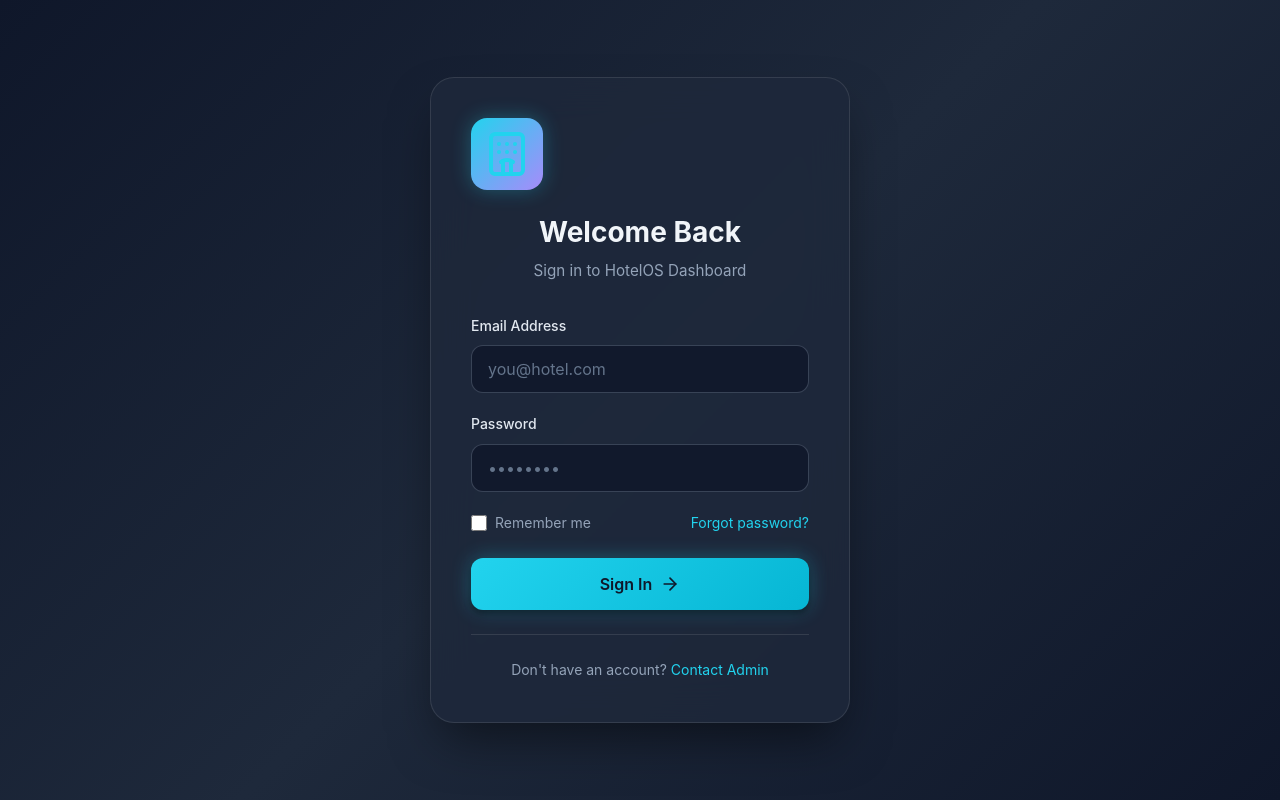
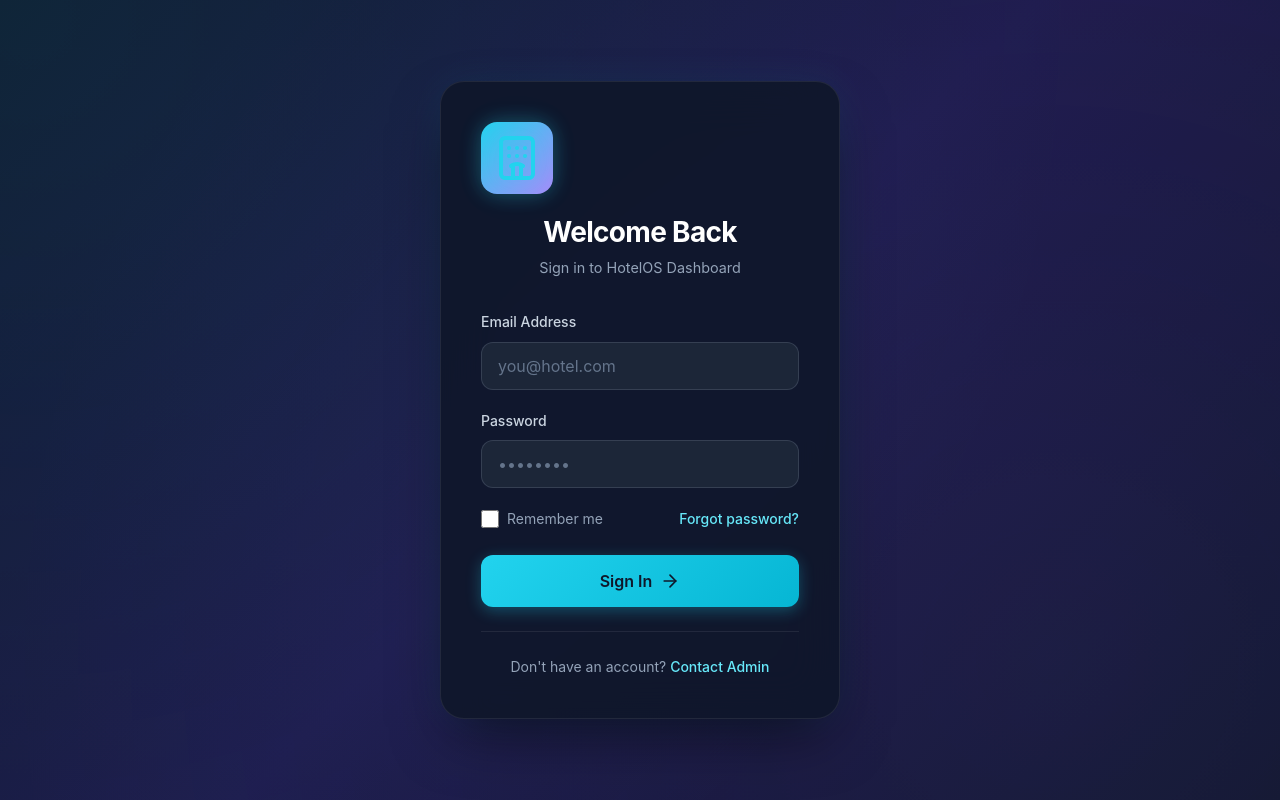
Before and after one commit to Jagatmohan-arch/HotelOS, a PHP site: page / in a window 1280 px wide. Run offline with PHP 8.4, Linux system fonts and the light colour scheme.

Commit message:
Enhance: Login page UI with animated background, better contrast, smooth animations

```diff
--- a/views/auth/login.php
+++ b/views/auth/login.php
@@ -107,25 +107,47 @@ $csrfToken = $csrfToken ?? '';
 </div>
 
 <style>
-/* Login Page Specific Styles */
+/* Login Page Enhanced Styles */
 .login-wrapper {
     min-height: 100vh;
     display: flex;
     align-items: center;
     justify-content: center;
-    padding: 2rem;
-    background: linear-gradient(135deg, #0f172a 0%, #1e293b 50%, #0f172a 100%);
+    padding: 1.5rem;
+    background: linear-gradient(135deg, #0f172a 0%, #1e1b4b 50%, #0f172a 100%);
+    position: relative;
+    overflow: hidden;
+}
+
+.login-wrapper::before {
+    content: '';
+    position: absolute;
+    top: -50%;
+    left: -50%;
+    width: 200%;
+    height: 200%;
+    background: radial-gradient(circle at 30% 30%, rgba(34, 211, 238, 0.08) 0%, transparent 50%),
+                radial-gradient(circle at 70% 70%, rgba(139, 92, 246, 0.08) 0%, transparent 50%);
+    animation: bgFloat 20s ease-in-out infinite;
+}
+
+@keyframes bgFloat {
+    0%, 100% { transform: translate(0, 0); }
+    50% { transform: translate(-5%, -5%); }
 }
 
 .login-card {
     width: 100%;
-    max-width: 420px;
+    max-width: 400px;
     padding: 2.5rem;
-    background: rgba(30, 41, 59, 0.8);
-    backdrop-filter: blur(20px);
-    border: 1px solid rgba(255, 255, 255, 0.1);
+    background: rgba(15, 23, 42, 0.9);
+    backdrop-filter: blur(24px);
+    border: 1px solid rgba(255, 255, 255, 0.08);
     border-radius: 1.5rem;
-    box-shadow: 0 25px 50px -12px rgba(0, 0, 0, 0.5);
+    box-shadow: 0 25px 60px -15px rgba(0, 0, 0, 0.6),
+                0 0 40px rgba(34, 211, 238, 0.08);
+    position: relative;
+    z-index: 1;
 }
 
 .login-header {
@@ -136,23 +158,25 @@ $csrfToken = $csrfToken ?? '';
 .login-logo {
     display: flex;
     justify-content: center;
-    margin-bottom: 1.5rem;
+    margin-bottom: 1.25rem;
 }
 
 .login-logo svg {
     color: #22d3ee;
+    filter: drop-shadow(0 0 20px rgba(34, 211, 238, 0.4));
 }
 
 .login-title {
     font-size: 1.75rem;
     font-weight: 700;
-    color: #f1f5f9;
-    margin-bottom: 0.5rem;
+    color: #ffffff;
+    margin-bottom: 0.375rem;
+    letter-spacing: -0.025em;
 }
 
 .login-subtitle {
     color: #94a3b8;
-    font-size: 0.95rem;
+    font-size: 0.9rem;
 }
 
 .form-group {
@@ -161,7 +185,7 @@ $csrfToken = $csrfToken ?? '';
 
 .form-label {
     display: block;
-    color: #e2e8f0;
+    color: #cbd5e1;
     font-size: 0.875rem;
     font-weight: 500;
     margin-bottom: 0.5rem;
@@ -170,10 +194,10 @@ $csrfToken = $csrfToken ?? '';
 .form-input {
     width: 100%;
     padding: 0.875rem 1rem;
-    background: rgba(15, 23, 42, 0.8);
-    border: 1px solid rgba(148, 163, 184, 0.3);
+    background: rgba(30, 41, 59, 0.9) !important;
+    border: 1px solid rgba(148, 163, 184, 0.2);
     border-radius: 0.75rem;
-    color: #f1f5f9;
+    color: #f1f5f9 !important;
     font-size: 1rem;
     transition: all 0.2s ease;
 }
@@ -193,6 +218,8 @@ $csrfToken = $csrfToken ?? '';
     justify-content: space-between;
     align-items: center;
     margin-bottom: 1.5rem;
+    flex-wrap: wrap;
+    gap: 0.5rem;
 }
 
 .remember-me {
@@ -205,20 +232,23 @@ $csrfToken = $csrfToken ?? '';
 }
 
 .remember-me input[type="checkbox"] {
-    width: 1rem;
-    height: 1rem;
+    width: 1.125rem;
+    height: 1.125rem;
     accent-color: #22d3ee;
+    cursor: pointer;
 }
 
 .forgot-link {
-    color: #22d3ee;
+    color: #67e8f9;
     font-size: 0.875rem;
     text-decoration: none;
-    transition: color 0.2s;
+    transition: all 0.2s;
+    font-weight: 500;
 }
 
 .forgot-link:hover {
-    color: #67e8f9;
+    color: #a5f3fc;
+    text-decoration: underline;
 }
 
 .btn--primary {
@@ -235,12 +265,14 @@ $csrfToken = $csrfToken ?? '';
     font-size: 1rem;
     font-weight: 600;
     cursor: pointer;
-    transition: all 0.2s ease;
+    transition: all 0.3s ease;
+    box-shadow: 0 4px 15px rgba(34, 211, 238, 0.3);
 }
 
 .btn--primary:hover {
     transform: translateY(-2px);
-    box-shadow: 0 10px 20px rgba(34, 211, 238, 0.3);
+    box-shadow: 0 8px 25px rgba(34, 211, 238, 0.4);
+    background: linear-gradient(135deg, #67e8f9, #22d3ee);
 }
 
 .btn--primary:active {
@@ -251,17 +283,23 @@ $csrfToken = $csrfToken ?? '';
     text-align: center;
     margin-top: 1.5rem;
     padding-top: 1.5rem;
-    border-top: 1px solid rgba(255, 255, 255, 0.1);
+    border-top: 1px solid rgba(255, 255, 255, 0.08);
+}
+
+.login-footer p {
     color: #94a3b8;
     font-size: 0.875rem;
 }
 
 .login-footer a {
-    color: #22d3ee;
+    color: #67e8f9;
     text-decoration: none;
+    font-weight: 500;
+    transition: color 0.2s;
 }
 
 .login-footer a:hover {
+    color: #a5f3fc;
     text-decoration: underline;
 }
 
```
Also changed, not shown: other parts of views/auth/login.php (+28 -4 lines).
